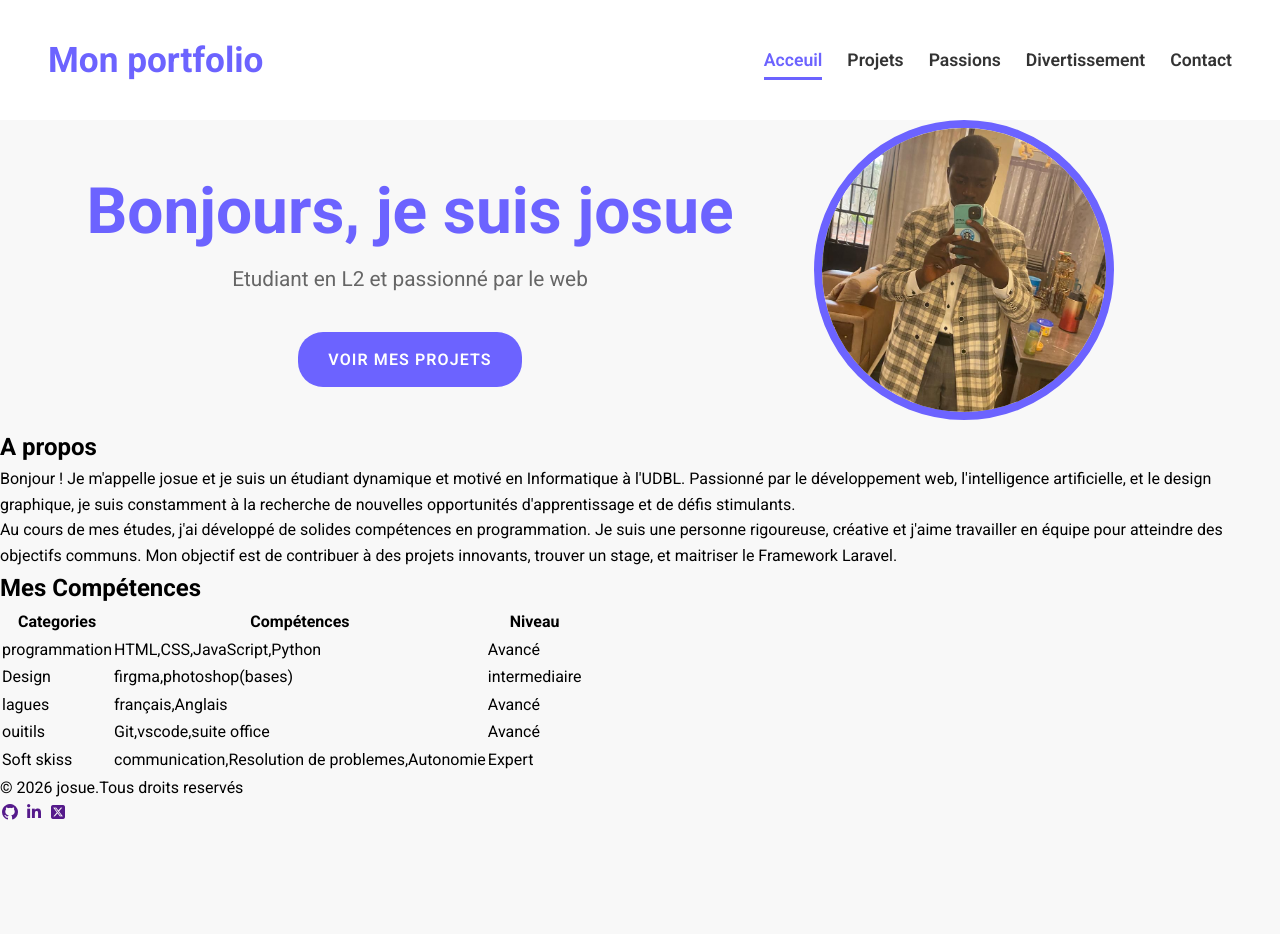
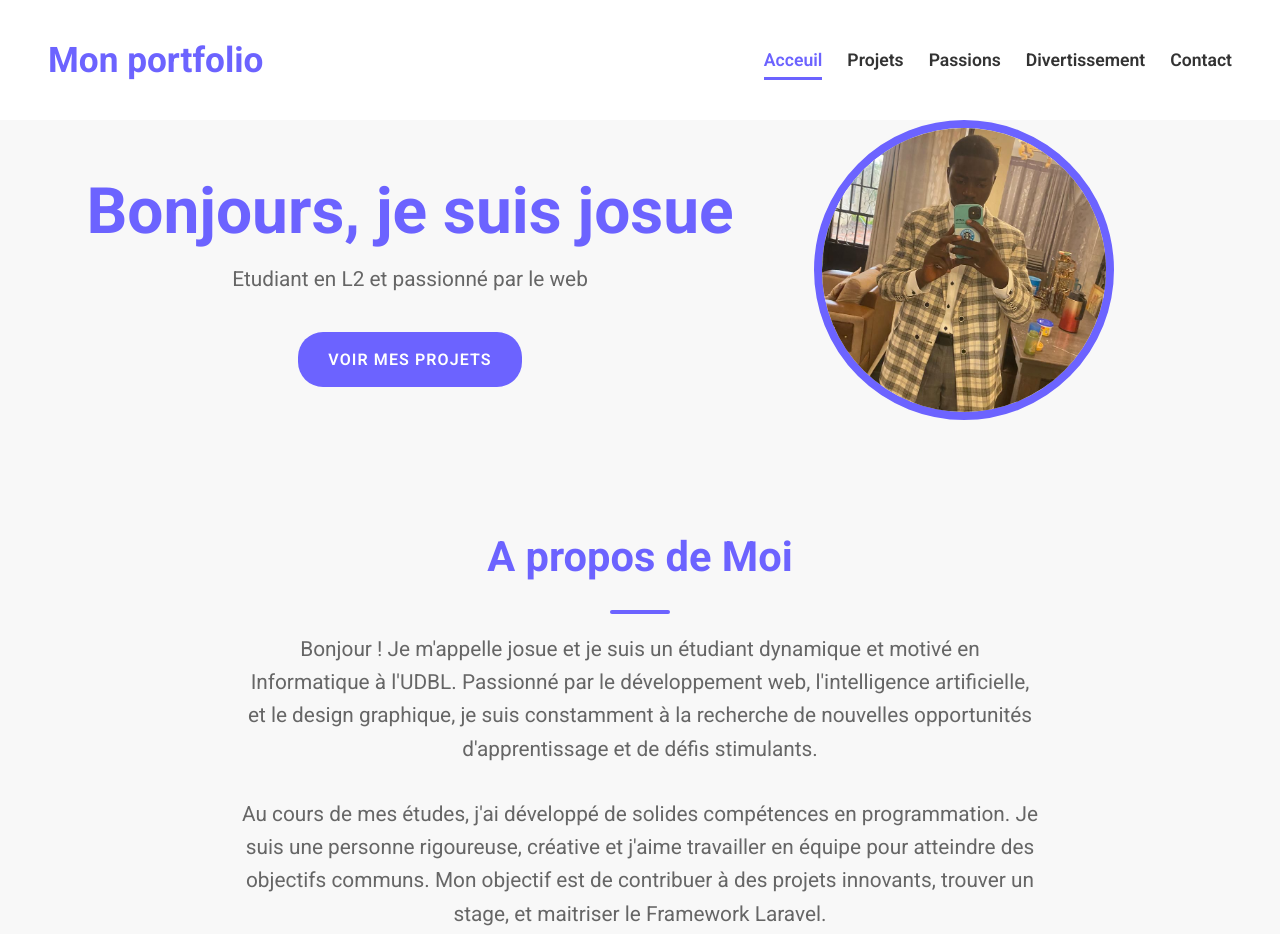
Before and after one commit to 24nl355si-coder/Mon-portofolio-2026, a plain HTML site: page index.html in a window 1280 px wide. Shown: the top 934 px of the page. Before the commit the page ends 826 px from the top, so only its background shows below. Drawn offline with Linux system fonts and the light colour scheme.

Commit message:
stylisation de la section apropos

```diff
--- a/css/style.css
+++ b/css/style.css
@@ -129,3 +129,30 @@
     background-color: var(--violet-fonce);
     transform: translateY(-3px);
 }
+.apropos{
+    width: 800px;
+    margin: 6rem auto;
+    text-align: center;
+}
+section h2 {
+    color: var(--violet-doux);
+    font-size: 2.6rem;
+    font-weight: 700;
+    position: relative;
+    text-align: center;
+
+}
+section h2::after{
+    content: '';
+    display: block;
+    width: 60px;
+    height: 4px;
+    background-color: var(--violet-doux);
+    margin: 1.2rem auto;
+    border-radius: 2px;
+}
+.apropos p {
+    margin-bottom: 2rem;
+    color: var(--gris-fonce);
+    font-size: 1.3rem;
+}
--- a/index.html
+++ b/index.html
@@ -38,9 +38,9 @@
             </div>
             <div>
         </section>
-        <section>
+        <section class="apropos">
             <div>
-                <h1> A propos</h1>
+                <h2> A propos de Moi</h2>
                 <p>
                     Bonjour ! Je m'appelle josue et je suis un étudiant dynamique et motivé en
 Informatique à l'UDBL. Passionné par le développement web, l'intelligence artificielle, et le
@@ -55,7 +55,7 @@
                  </p>
             </div>
         </section>
-        <section>
+        <section  class="compétences">
         <h2>Mes Compétences</h2>
          <table>
             <thead>
```
